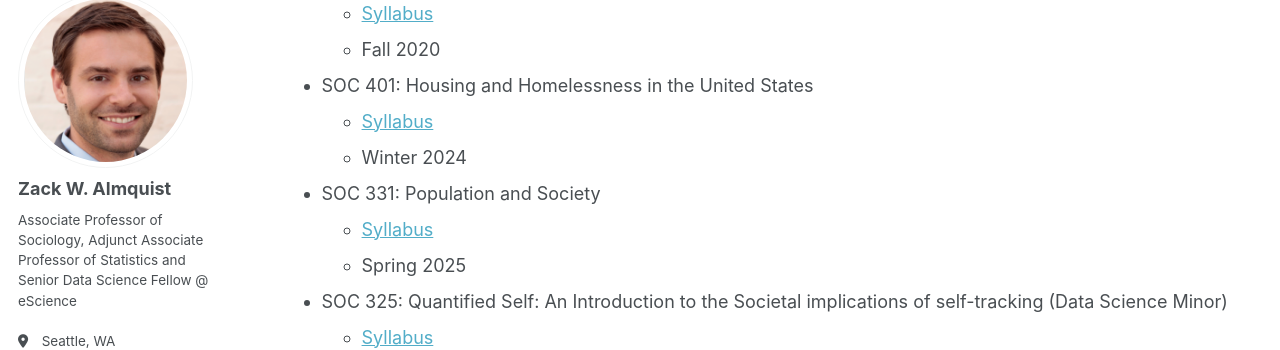
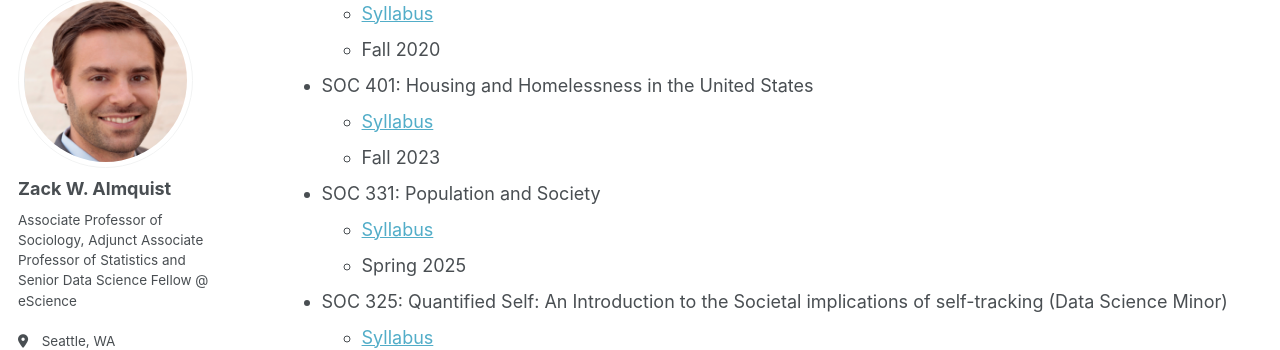
Before and after one commit to zalmquist/zalmquist.github.io, a Jekyll site: the page built from _pages/teaching.md, in a window 1280 px wide and 900 px high, scrolled down 1765 px. Shown: the part 113-463 px from the top of the window. Built offline with Jekyll 4.4.1, drawn with Linux system fonts in a browser that asks for light colours; some web fonts are replaced.

Commit message:
Update teaching.md

```diff
--- a/_pages/teaching.md
+++ b/_pages/teaching.md
@@ -64,7 +64,7 @@ Sociology
     + Fall 2020
 * SOC 401: Housing and Homelessness in the United States
     + [Syllabus](/files/soc_401_syl.pdf)
-    + Winter 2024
+    + Fall 2023
 * SOC 331: Population and Society
     + [Syllabus]()
     + Spring 2025
```
